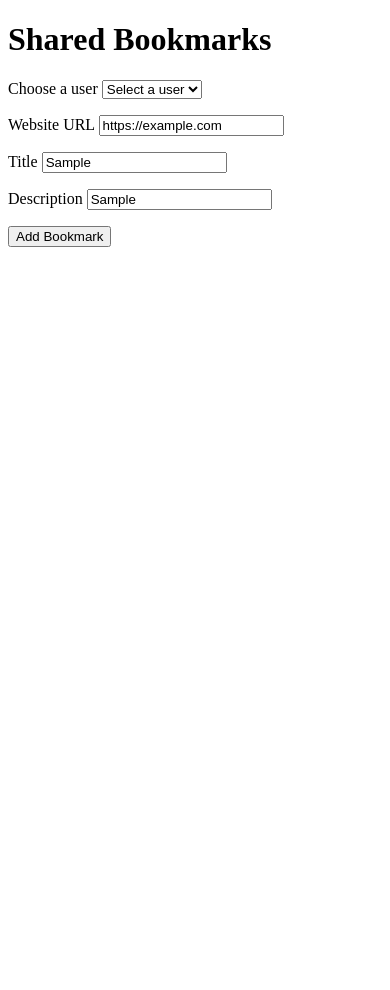
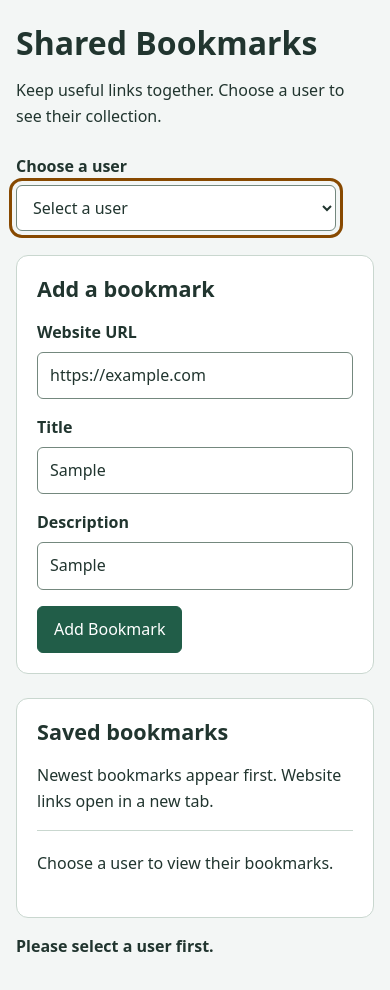
Before and after one commit to shafiekwalker7861/shared-bookmarks, a website with bundled scripts: page index.html in a window 390 px wide. Both pictures are taken after typing "https://example.com", "Sample", "Sample" into the empty fields and a click on the button "Add Bookmark". Before the commit the page ends 844 px from the top, so only its background shows below. Built offline with nearby package versions, Linux system fonts and the light colour scheme.

Commit message:
Add responsive styling and accessibility improvements

```diff
--- a/index.html
+++ b/index.html
@@ -4,12 +4,18 @@
     <meta charset="UTF-8">
     <meta name="viewport" content="width=device-width, initial-scale=1.0">
     <title>Shared Bookmarks</title>
+    <meta name="description" content="Save useful websites, copy their links, and keep bookmarks organised by user.">
+    <link rel="stylesheet" href="./style.css">
 
     <!-- Load JavaScript as a module so we can use imports. -->
     <script type="module" src="./script.js"></script>
   </head>
   <body>
+    <main>
+      <header>
         <h1>Shared Bookmarks</h1>
+        <p>Keep useful links together. Choose a user to see their collection.</p>
+      </header>
 
       <!-- JavaScript adds the user options to this dropdown. -->
       <label for="user-select">Choose a user</label>
@@ -17,6 +23,9 @@
         <option value="">Select a user</option>
       </select>
 
+      <div class="workspace">
+        <section aria-labelledby="add-heading">
+          <h2 id="add-heading">Add a bookmark</h2>
           <!-- The form collects the information for a new bookmark. -->
           <form id="bookmark-form">
             <p>
@@ -41,8 +50,16 @@
 
             <button type="submit">Add Bookmark</button>
           </form>
+        </section>
 
+        <section aria-labelledby="collection-heading">
+          <h2 id="collection-heading">Saved bookmarks</h2>
+          <p>Newest bookmarks appear first. Website links open in a new tab.</p>
           <!-- JavaScript adds the selected user's bookmarks here. -->
           <ul id="bookmark-list"></ul>
+        </section>
+      </div>
+      <p id="status-message" role="status" aria-atomic="true"></p>
+    </main>
   </body>
 </html>
--- a/package.json
+++ b/package.json
@@ -1,7 +1,9 @@
 {
   "name": "project-shared-bookmarks",
   "version": "1.0.0",
+  "type": "module",
   "scripts": {
+    "start": "node server.js",
     "test": "node example.test.js"
   }
 }
--- a/script.js
+++ b/script.js
@@ -5,6 +5,7 @@ import { sortBookmarks } from "./utils.js";
 const userSelect = document.querySelector("#user-select");
 const bookmarkForm = document.querySelector("#bookmark-form");
 const bookmarkList = document.querySelector("#bookmark-list");
+const statusMessage = document.querySelector("#status-message");
 
 const urlInput = document.querySelector("#bookmark-url");
 const titleInput = document.querySelector("#bookmark-title");
@@ -29,6 +30,9 @@ function renderBookmarks(userId) {
 
   // If no user is selected, stop here.
   if (userId === "") {
+    const message = document.createElement("li");
+    message.textContent = "Choose a user to view their bookmarks.";
+    bookmarkList.appendChild(message);
     return;
   }
 
@@ -62,10 +66,15 @@ function renderBookmarks(userId) {
     const copyButton = document.createElement("button");
     copyButton.type = "button";
     copyButton.textContent = "Copy URL";
+    copyButton.setAttribute("aria-label", `Copy URL for ${bookmark.title}`);
 
     copyButton.addEventListener("click", async () => {
-      await navigator.clipboard.writeText(bookmark.url);
-      copyButton.textContent = "URL copied!";
+      try {
+        await navigator.clipboard.writeText(bookmark.url);
+        statusMessage.textContent = `URL copied for "${bookmark.title}".`;
+      } catch {
+        statusMessage.textContent = `Could not copy automatically. Copy this URL: ${bookmark.url}`;
+      }
     });
 
     // Create the description.
@@ -83,6 +92,7 @@ function renderBookmarks(userId) {
     const likeButton = document.createElement("button");
     likeButton.type = "button";
     likeButton.textContent = `Like (${bookmark.likes || 0})`;
+    likeButton.setAttribute("aria-label", `Like ${bookmark.title}. ${bookmark.likes || 0} likes.`);
 
     likeButton.addEventListener("click", () => {
       bookmark.likes = (bookmark.likes || 0) + 1;
@@ -91,6 +101,8 @@ function renderBookmarks(userId) {
       setData(userId, bookmarks);
 
       likeButton.textContent = `Like (${bookmark.likes})`;
+      likeButton.setAttribute("aria-label", `Like ${bookmark.title}. ${bookmark.likes} likes.`);
+      statusMessage.textContent = `"${bookmark.title}" now has ${bookmark.likes} likes.`;
     });
 
     // Add everything to the bookmark list item.
@@ -108,8 +120,11 @@ function renderBookmarks(userId) {
 userSelect.addEventListener("change", function () {
   const selectedUserId = userSelect.value;
 
+  statusMessage.textContent = "";
   renderBookmarks(selectedUserId);
 });
+
+renderBookmarks(userSelect.value);
 
 // Add a bookmark when the user submits the form.
 bookmarkForm.addEventListener("submit", function (event) {
@@ -120,7 +135,8 @@ bookmarkForm.addEventListener("submit", function (event) {
 
   // A bookmark must belong to a selected user.
   if (selectedUserId === "") {
-    alert("Please select a user first.");
+    statusMessage.textContent = "Please select a user first.";
+    userSelect.focus();
     return;
   }
 
@@ -131,18 +147,27 @@ bookmarkForm.addEventListener("submit", function (event) {
 
   // Prevent titles or descriptions containing only spaces.
   if (title === "" || description === "") {
-    alert("Please enter a title and description.");
+    statusMessage.textContent = "Please enter a title and description.";
+    (title === "" ? titleInput : descriptionInput).focus();
     return;
   }
 
   // Allow website links using HTTP or HTTPS.
-  const websiteUrl = new URL(url);
+  let websiteUrl;
+  try {
+    websiteUrl = new URL(url);
+  } catch {
+    statusMessage.textContent = "Please enter a valid website URL.";
+    urlInput.focus();
+    return;
+  }
 
   if (
     websiteUrl.protocol !== "http:" &&
     websiteUrl.protocol !== "https:"
   ) {
-    alert("Please enter a website URL starting with http:// or https://.");
+    statusMessage.textContent = "Please enter a website URL starting with http:// or https://.";
+    urlInput.focus();
     return;
   }
 
@@ -167,4 +192,5 @@ bookmarkForm.addEventListener("submit", function (event) {
   // Clear the form and show the updated bookmark list.
   bookmarkForm.reset();
   renderBookmarks(selectedUserId);
+  statusMessage.textContent = `Saved "${title}" for User ${selectedUserId}.`;
 });
--- a/storage.js
+++ b/storage.js
@@ -30,12 +30,3 @@ export function getData(userId) {
 export function setData(userId, data) {
   localStorage.setItem(`stored-data-user-${userId}`, JSON.stringify(data));
 }
-
-/**
- * Clears all data associated with a specific user. NOTE: This is provided to help with development, and is not required in the final code
- *
- * @param {string} userId The user id to clear associated data for
- */
-export function clearData(userId) {
-  localStorage.removeItem(`stored-data-user-${userId}`);
-}
--- /dev/null
+++ b/style.css
@@ -0,0 +1,143 @@
+* {
+  box-sizing: border-box;
+}
+
+body {
+  margin: 0;
+  background: #f3f6f5;
+  color: #21352f;
+  font-family: system-ui, sans-serif;
+  line-height: 1.6;
+}
+
+main {
+  max-width: 1120px;
+  margin: 0 auto;
+  padding: 32px 24px;
+}
+
+header {
+  margin-bottom: 24px;
+}
+
+h1, h2 {
+  line-height: 1.2;
+}
+
+h1 {
+  font-size: clamp(2rem, 5vw, 3rem);
+  margin: 0 0 12px;
+}
+
+h2 {
+  margin-top: 0;
+  font-size: 1.35rem;
+}
+
+label {
+  display: block;
+  font-weight: 600;
+  margin-bottom: 6px;
+}
+
+input, select, button {
+  font: inherit;
+  min-height: 44px;
+  border-radius: 6px;
+}
+
+input, select {
+  width: 100%;
+  border: 1px solid #74887e;
+  background: #fff;
+  color: #21352f;
+  padding: 10px 12px;
+}
+
+input::placeholder {
+  color: #52675e;
+}
+
+select {
+  max-width: 320px;
+  margin-bottom: 24px;
+}
+
+button {
+  cursor: pointer;
+  border: 1px solid #215d48;
+  background: #215d48;
+  color: #fff;
+  padding: 10px 16px;
+}
+
+button:hover {
+  background: #153e30;
+}
+
+:focus-visible {
+  outline: 3px solid #874900;
+  outline-offset: 4px;
+}
+
+.workspace {
+  display: grid;
+  grid-template-columns: minmax(0, 1fr) minmax(0, 1.5fr);
+  gap: 24px;
+  align-items: start;
+}
+
+section {
+  background: #fff;
+  padding: 24px;
+  border: 1px solid #c9d7cf;
+  border-radius: 12px;
+  min-width: 0;
+}
+
+#bookmark-list {
+  list-style: none;
+  padding: 0;
+  margin-bottom: 0;
+}
+
+#bookmark-list li {
+  border-top: 1px solid #c9d7cf;
+  padding: 20px 0;
+  overflow-wrap: anywhere;
+}
+
+#bookmark-list a {
+  display: block;
+  color: #215d48;
+  font-weight: 700;
+  font-size: 1.15rem;
+  margin-bottom: 12px;
+  text-underline-offset: 3px;
+}
+
+#bookmark-list time {
+  display: block;
+  color: #52675e;
+  font-size: 0.9rem;
+  margin-bottom: 12px;
+}
+
+#status-message {
+  overflow-wrap: anywhere;
+  font-weight: 600;
+}
+
+@media (max-width: 700px) {
+  main {
+    padding: 24px 16px;
+  }
+
+  .workspace {
+    grid-template-columns: minmax(0, 1fr);
+  }
+
+  section {
+    padding: 20px;
+  }
+}
```
Also changed, not shown: example.test.js (+9 -0 lines), server.js (added, +31 -0 lines), .github/workflows/pages.yml (added), README.md (added). Lines whose indentation alone changed are shown as unchanged.
